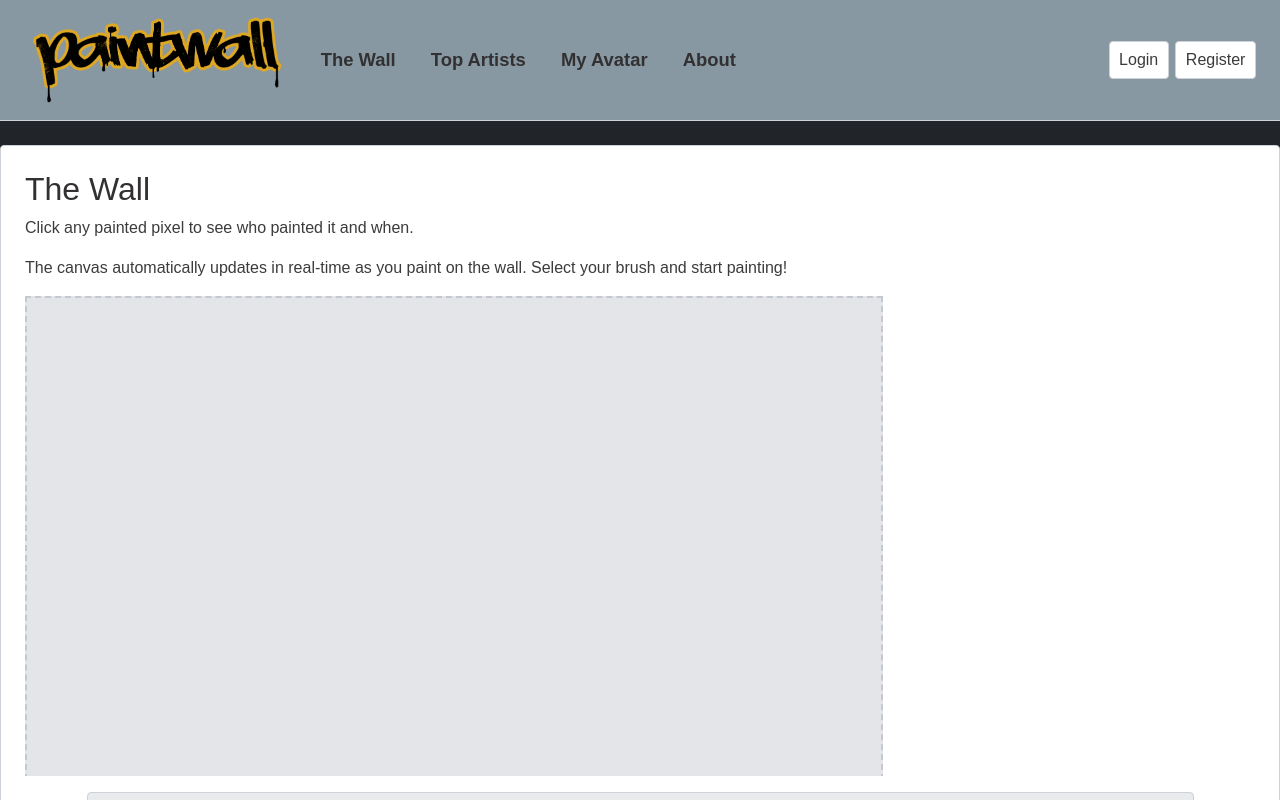
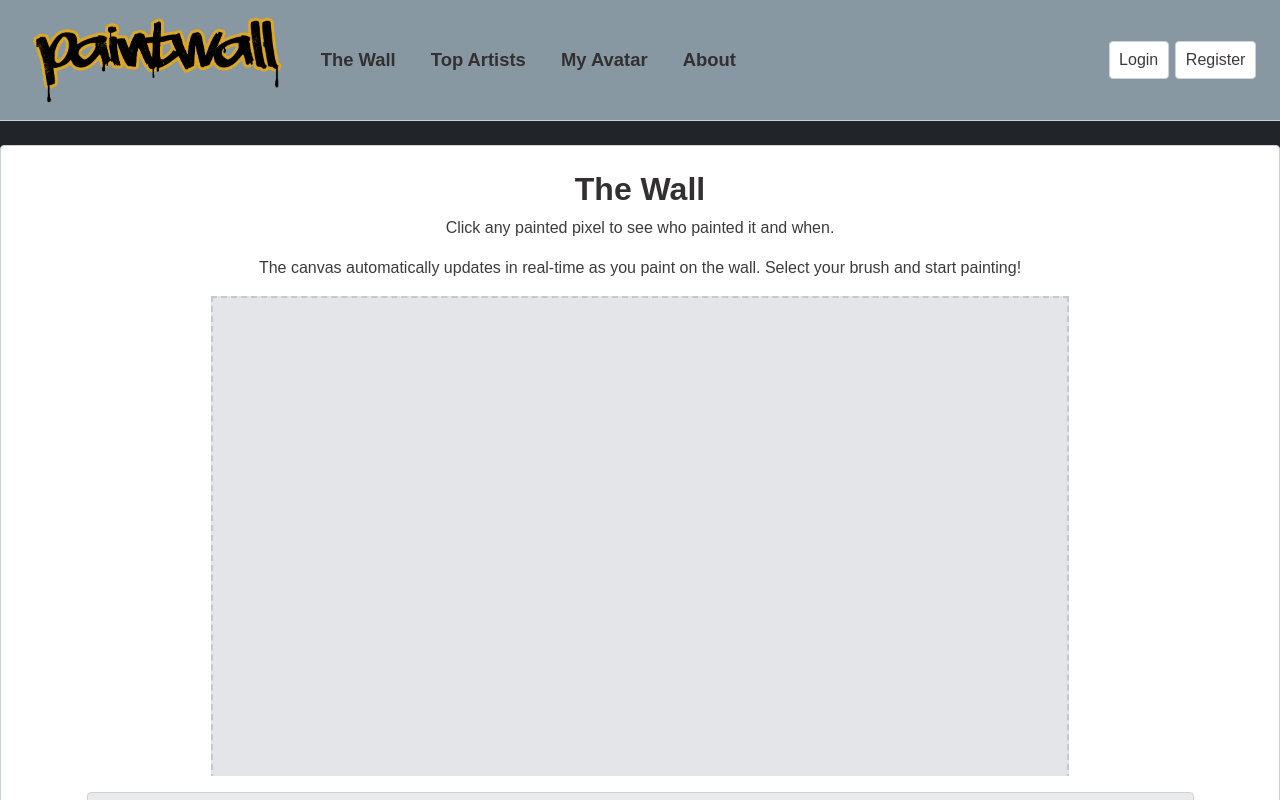
Before and after one commit to Caleb-D-Ace/startup, a React (Vite) app: page / in a window 1280 px wide. Shown: the top 800 px of the page. Built offline with nearby package versions, Linux system fonts and the light colour scheme; no server answers; a web font is replaced by a local one.

Commit message:
Adjusted layout with a centered canvas

```diff
--- a/src/app.css
+++ b/src/app.css
@@ -435,6 +435,18 @@ main {
   margin-right: calc(50% - 50vw);
 }
 
+/* Direct children only -- #canvas-section also holds the toolbar/palette/
+   pixel-inspector paragraphs further down, nested inside their own divs,
+   which should keep their normal left-aligned layout. */
+#canvas-section > h2 {
+  text-align: center;
+  font-weight: bold;
+}
+
+#canvas-section > p {
+  text-align: center;
+}
+
 /* About page: pitch section on the left, Key Features and Technologies
    stacked on the right instead of all three stacking in one column -- less
    scrolling to see everything. Keyed off orientation rather than a width
@@ -798,6 +810,16 @@ main {
    shrinking it. */
 #paintwall-canvas {
   display: block;
+  /* Centers horizontally whenever .canvas-scroll is wider than the canvas's
+     native 854px (the normal desktop case -- it was plain left-aligned
+     before). Auto margins simply resolve to 0 when the canvas is wider
+     than its container instead (narrow viewports), so this doesn't fight
+     .canvas-scroll's overflow:auto panning -- unlike justify-content:
+     center on the scroll container itself would, which has a known
+     cross-browser quirk of making the start-side overflow unreachable by
+     scroll once content doesn't fit, defeating that pan-to-see-the-whole-
+     wall behavior entirely. */
+  margin: 0 auto;
 }
 
 /* Stays a 400x400 square, but shrinks to fit narrow viewports instead of
```
